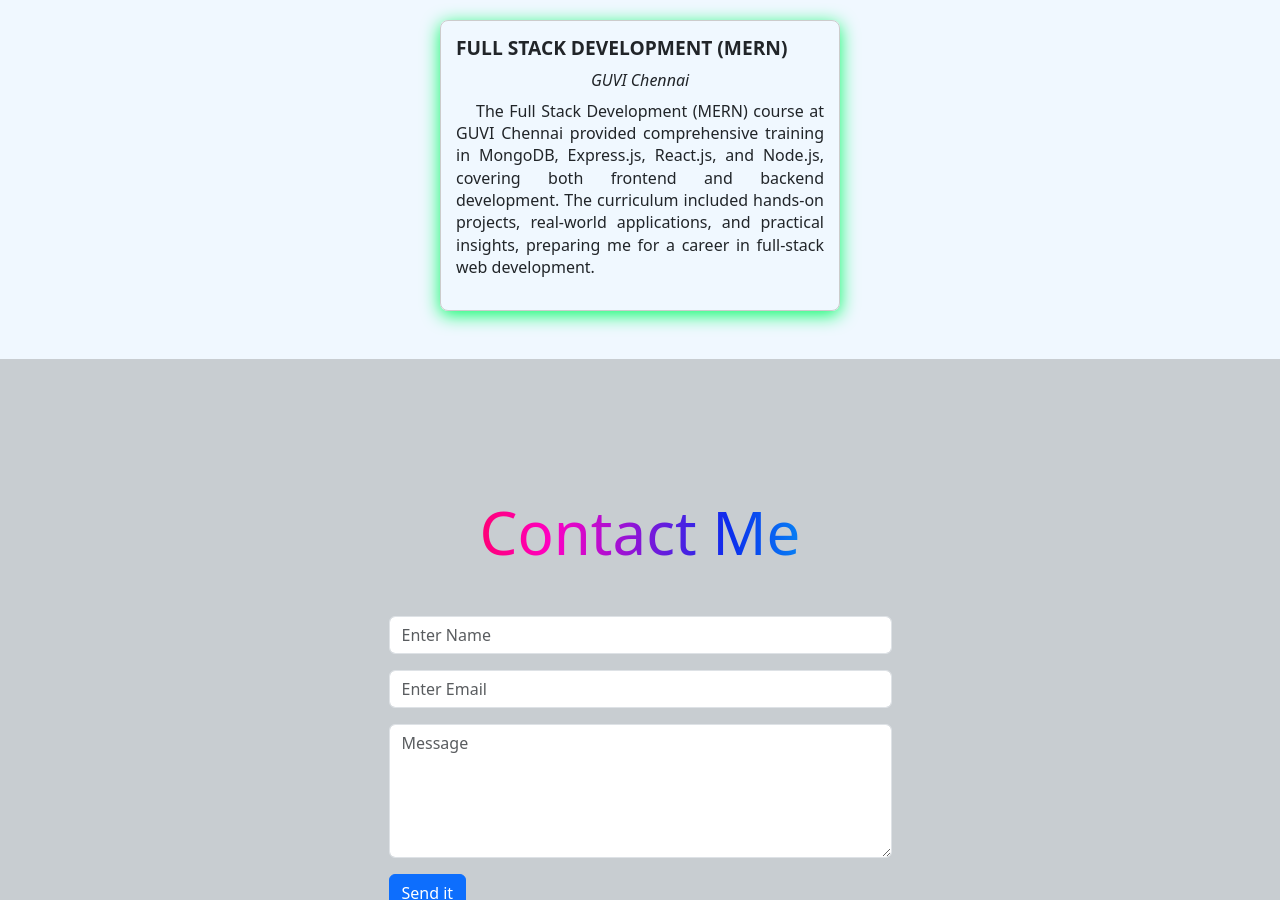
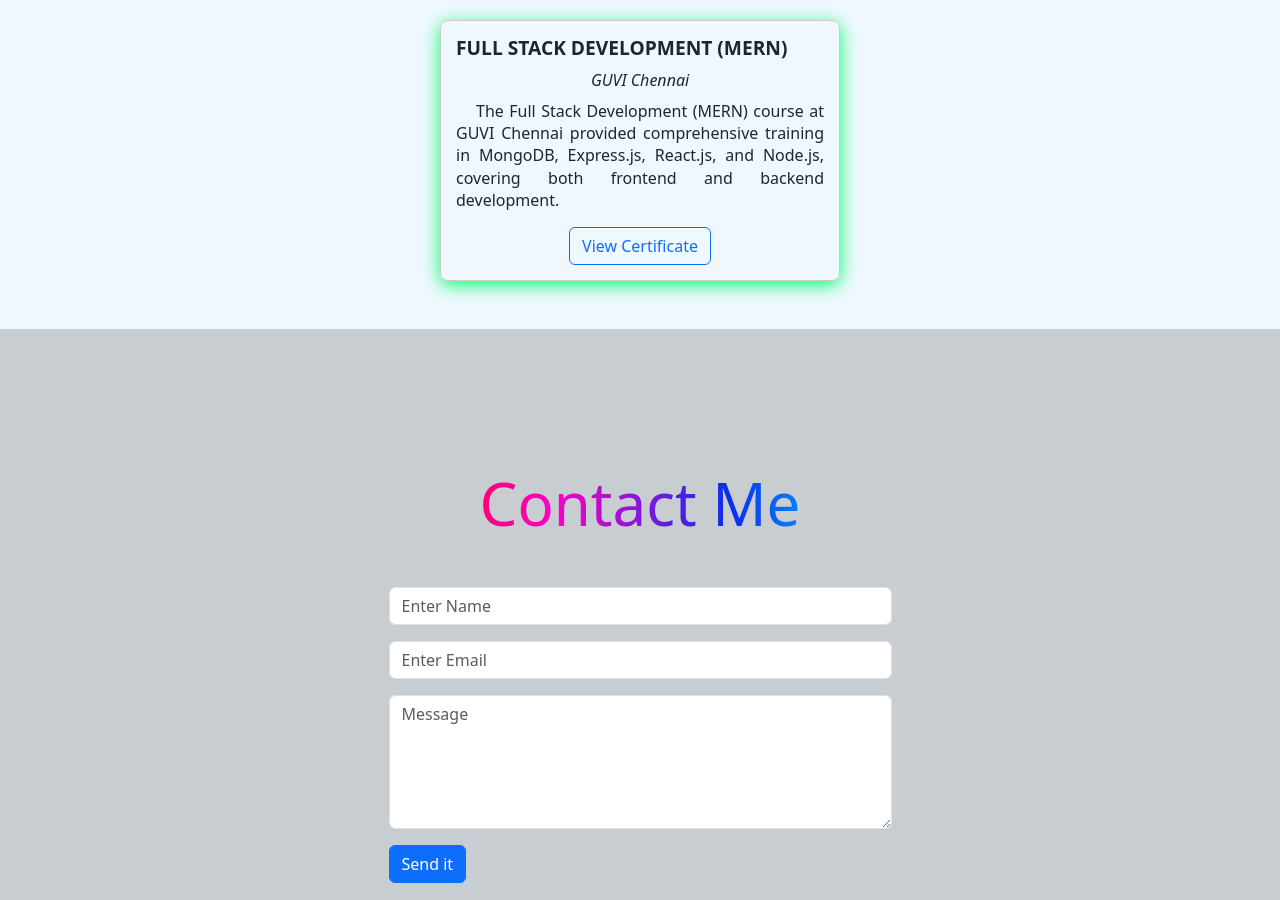
Before and after one commit to partha2001ps/portfolio, a React (Vite) app: page / in a window 1280 px wide. Shown: the part 3764-4664 px from the top of the page. Built offline with nearby package versions, Linux system fonts and the light colour scheme.

Commit message:
All Done resume

```diff
--- a/index.html
+++ b/index.html
@@ -2,9 +2,9 @@
 <html lang="en">
   <head>
     <meta charset="UTF-8" />
-    <link rel="icon" type="image/svg+xml" href="/vite.svg" />
+    <link rel="icon" type="image/svg+xml" href="/src/assets/react.svg" />
     <meta name="viewport" content="width=device-width, initial-scale=1.0" />
-    <title>Vite + React</title>
+    <title>Portfolio-Partha</title>
   </head>
   <body>
     <div id="root"></div>
--- a/src/components/Content/Content.css
+++ b/src/components/Content/Content.css
@@ -2,7 +2,7 @@
     background-color: rgb(200, 205, 209);
      height: 100vh;
 }
-@media(max-width:768px){
+@media(max-width:900px){
     .container-fluid{
        height: auto;
     }
--- a/src/components/Education/Education.jsx
+++ b/src/components/Education/Education.jsx
@@ -25,7 +25,10 @@ function Education() {
       "description": "Completed Secondary School Leaving Certificate (SSLC) with outstanding performance from Government High school Kamalapuram."
     }
   ];
-
+  const handlecerteficate = () => {
+    const certficate = 'https://drive.google.com/file/d/1PN4vp1KbbuyYWwY859s60ETpWnuTvMIS/view'
+    window.open(certficate,'_blank')
+}
   return (
     <section id='Education'>
        <h1 className='title'>Education</h1>
@@ -45,7 +48,11 @@ function Education() {
     <div className='education-item mb-5 '>
         <h3 className='edu-title'>FULL STACK DEVELOPMENT (MERN)</h3>
         <p className='edu-school'>GUVI Chennai</p>
-        <p className='edu-desc'>The Full Stack Development (MERN) course at GUVI Chennai provided comprehensive training in MongoDB, Express.js, React.js, and Node.js, covering both frontend and backend development. The curriculum included hands-on projects, real-world applications, and practical insights, preparing me for a career in full-stack web development.</p>
+          <p className='edu-desc'>The Full Stack Development (MERN) course at GUVI Chennai provided comprehensive training in MongoDB, Express.js, React.js, and Node.js, covering both frontend and backend development. </p>
+          <div className="d-flex justify-content-center align-items-center">
+  <button className='btn btn-outline-primary' onClick={handlecerteficate}>View Certificate</button>
+</div>
+
     </div>
 </div>
 
--- a/src/components/Home/Home.jsx
+++ b/src/components/Home/Home.jsx
@@ -26,7 +26,7 @@ function Home() {
   // }, []);
 
   const handleResumeClick = () => {
-    const resumeUrl = 'https://drive.google.com/file/d/11FR_gQYw_ddH-i5u0_htY_9KDRIsADNV/view';
+    const resumeUrl = 'https://drive.google.com/file/d/1dwEU183A6bgQOur6ixv9Atm4kgDW7ngc/view?usp=sharing';
     window.open(resumeUrl, '_blank');
   };
 
```
